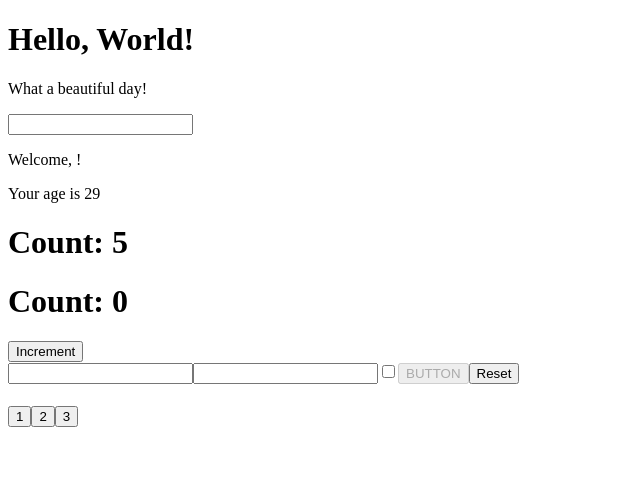
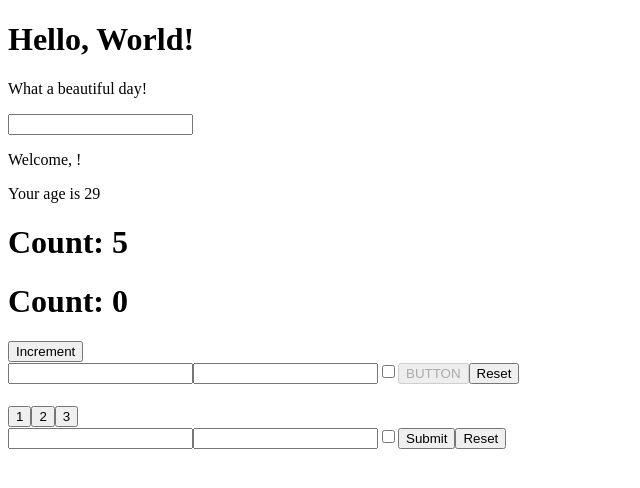
Before and after one commit to AlexRicci93/REACT-EXERCISES, a React (Create React App) app: page / in a window 1280 px wide. Shown: the top 488 px of the page, without its empty margins (0-640 px from the left). Built offline with nearby package versions, Linux system fonts and the light colour scheme.

Commit message:
forms-05

```diff
--- a/src/App.js
+++ b/src/App.js
@@ -6,6 +6,7 @@
 import { ClickTracker } from './ClickTracker'
 import { InteractiveWelcome } from './InteractiveWelcome'
 import { Login } from './Login'
+import { UncontrolledLogin } from './UncontrolledLogin'
 
 
 export class App extends REACT.Component {
@@ -21,6 +22,7 @@
                 <ClickCounter/>
                 <Login/>
                 <ClickTracker/>
+                <UncontrolledLogin/>
             </div>
         )
     }
--- /dev/null
+++ b/src/UncontrolledLogin.js
@@ -0,0 +1,36 @@
+
+import React from "react";
+
+export class UncontrolledLogin extends React.Component {
+
+
+    handleForm = (event) => {
+
+        event.preventDefault()
+
+        const username = event.target.elements.username.value
+        const password = event.target.elements.password.value
+        const remember = event.target.elements.remember.checked
+    }
+
+
+
+
+    render() {
+
+        return (
+
+            <form onSubmit={this.handleForm}>
+                <input name="username" required/>
+                <input name="password" type="password" required/>
+                <input name="remember" type="checkbox"/>
+                <button type="submit">Submit</button>
+                <button type="reset">Reset</button>
+
+            </form>
+        )
+    }
+
+
+
+}
```
